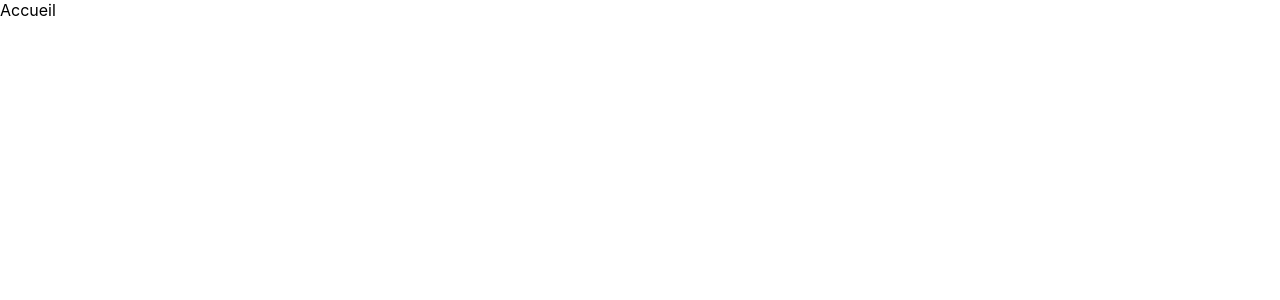
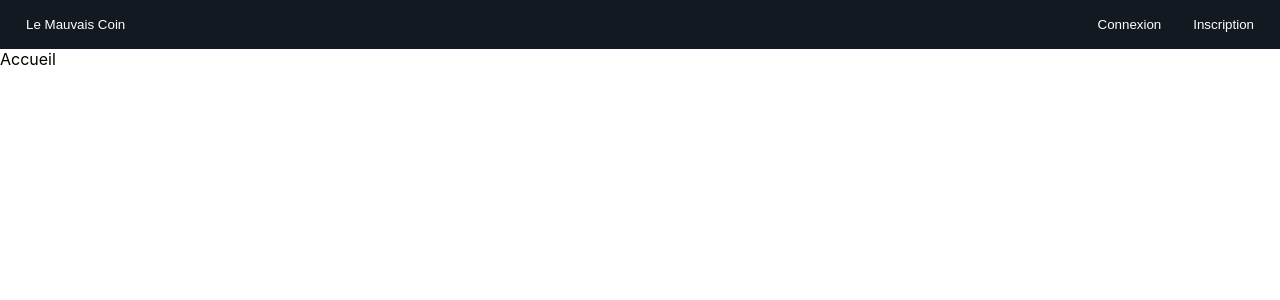
Before and after one commit to CantinDeBrunoy/gestionMateriel, a React (Create React App) app in the folder frontend/: page / in a window 1280 px wide. Shown: the top 300 px of the page. Built offline with nearby package versions, Linux system fonts and the light colour scheme.

Commit message:
feat(router) add router

```diff
--- a/frontend/src/App.js
+++ b/frontend/src/App.js
@@ -9,20 +9,21 @@ import NavBar from './components/NavBar';
 function App() {
   const router = createBrowserRouter([
     {
-      path:"/",
+      path:"",
       element: <Accueil/>
     },
     {
-      path:"/connexion",
+      path:"connexion",
       element: <Connexion/>
     },
     {
-      path:"/inscription",
+      path:"inscription",
       element: <Inscription/>
     }
   ])
   return (
     <React.StrictMode>
+      <NavBar/>
       <RouterProvider router={router}/>
     </React.StrictMode>
   );
--- /dev/null
+++ b/frontend/src/components/NavBar.css
@@ -0,0 +1,24 @@
+.NavBar {
+    display: flex;
+    justify-content: flex-end;
+    align-items: center;
+    position: relative;
+    background-color: #131921;
+    width: 100%;
+    padding: 1em 0em;
+}
+.NavBar>button {
+    text-decoration: none;
+    border: none;
+    color: white;
+    background-color: transparent;
+    margin-right: 1.5em;
+}
+.NavBar>button:hover {
+    color: #FF7E47;
+}
+.NavBar-Titre {
+    position: absolute;
+    left: 1.5em;
+    color: #FF7E47;
+}
--- a/frontend/src/components/NavBar.js
+++ b/frontend/src/components/NavBar.js
@@ -1,8 +1,11 @@
+import "./NavBar.css"
+
 function NavBar() {
     return (
       <div className="NavBar">
-          <span>Connexion</span>
-          <span>Inscription</span>
+          <button className="NavBar-Titre">Le Mauvais Coin</button>
+          <button>Connexion</button>
+          <button>Inscription</button>
       </div>
     );
   }
--- a/frontend/src/components/NavBar.less
+++ /dev/null
@@ -1,4 +0,0 @@
-.NavBar {
-    width: 100%;
-    background-color: rgb(93, 93, 220);
-}
```
